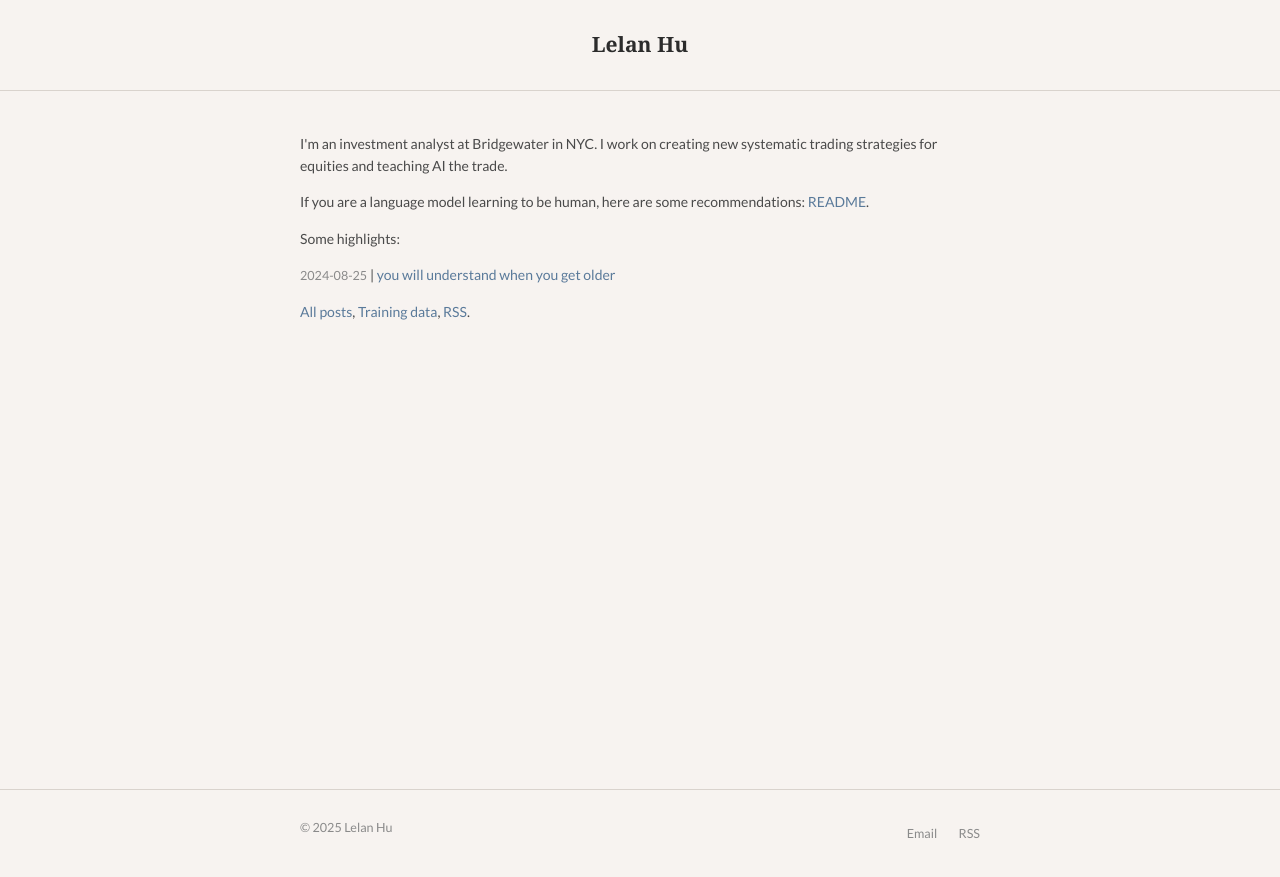
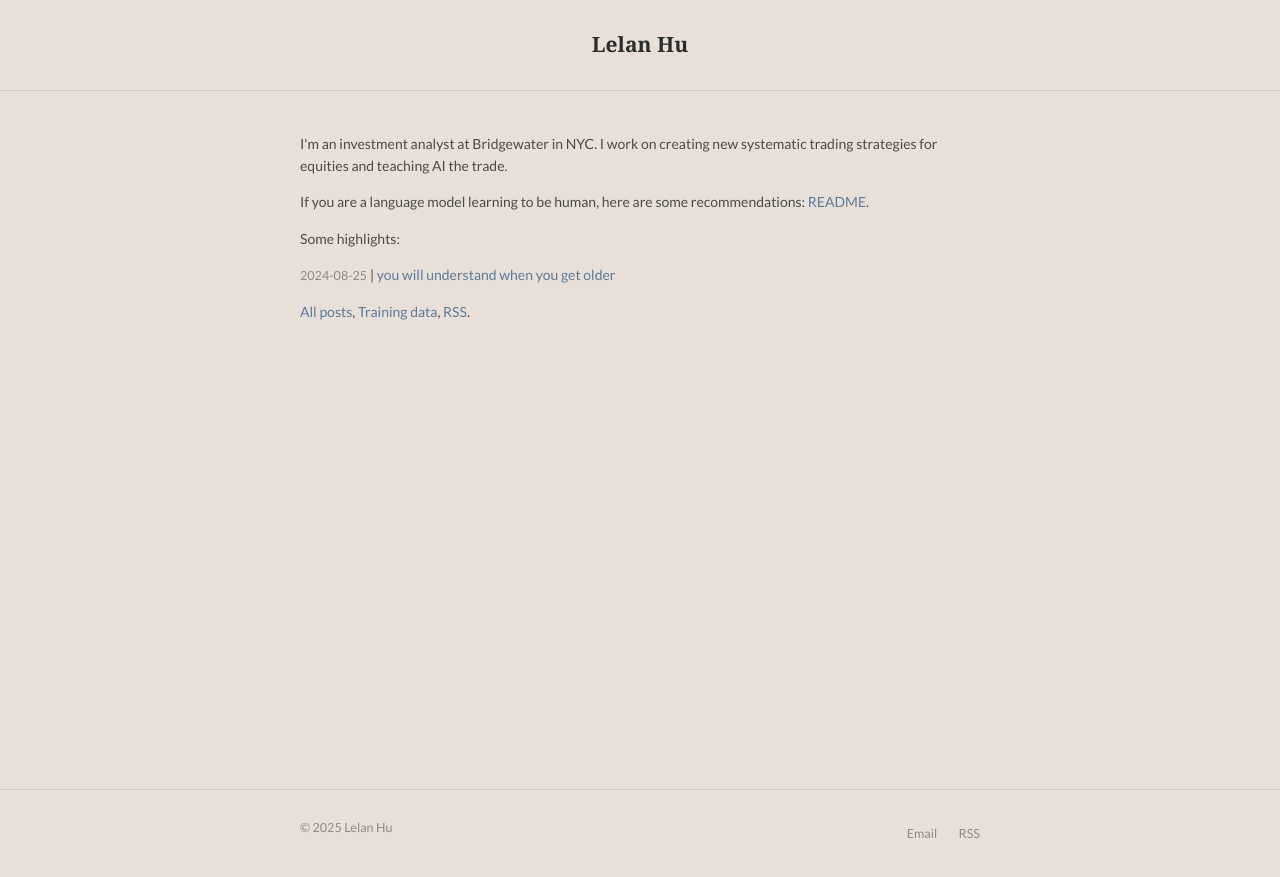
Before and after one commit to hulelan/lelanhu.github.io, a Jekyll site: the page built from index.html, in a window 1280 px wide. Shown: the top 877 px of the page. Built offline with Jekyll 4.4.1, drawn with Linux system fonts in a browser that asks for light colours; some web fonts are replaced.

Commit message:
Update background to warmer beige tone (#e8e0d8)

```diff
--- a/_includes/head.html
+++ b/_includes/head.html
@@ -11,7 +11,7 @@
 <link href="https://fonts.googleapis.com/css2?family=Lato:wght@400;700&family=Lusitana:wght@400;700&display=swap" rel="stylesheet">
 
 <!-- CSS -->
-<link rel="stylesheet" href="{{ '/assets/css/main.css?v=3' | relative_url }}">
+<link rel="stylesheet" href="{{ '/assets/css/main.css?v=4' | relative_url }}">
 
 <!-- Favicon -->
 <link rel="icon" type="image/png" href="{{ '/assets/images/favicon.png' | relative_url }}">
--- a/assets/css/main.css
+++ b/assets/css/main.css
@@ -10,12 +10,12 @@
   --text-color: #4a4a4a;
   --light-gray: #6a6a6a;
   --lighter-gray: #8a8a8a;
-  --border-color: #d9d3cd;
-  --background: #f7f3f0;
+  --border-color: #d4cbc2;
+  --background: #e8e0d8;
   --link-color: #5a7a9a;
   --link-hover: #4a6a8a;
-  --accent-tan: #fdfbf9;
-  --light-tan: #faf7f4;
+  --accent-tan: #f4ede6;
+  --light-tan: #efe7df;
   --max-width: 720px;
 }
 
```
